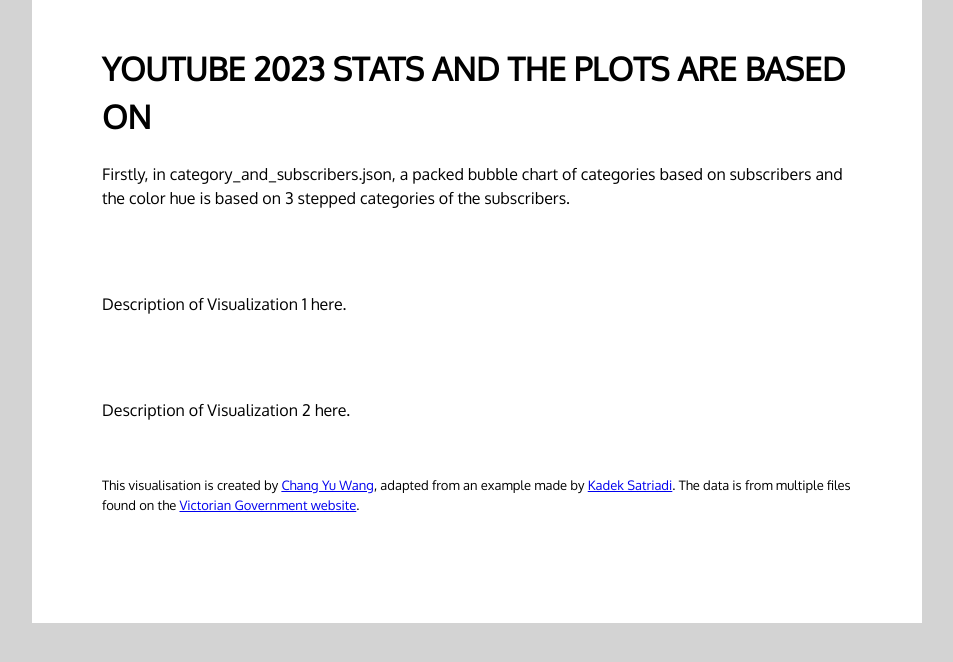
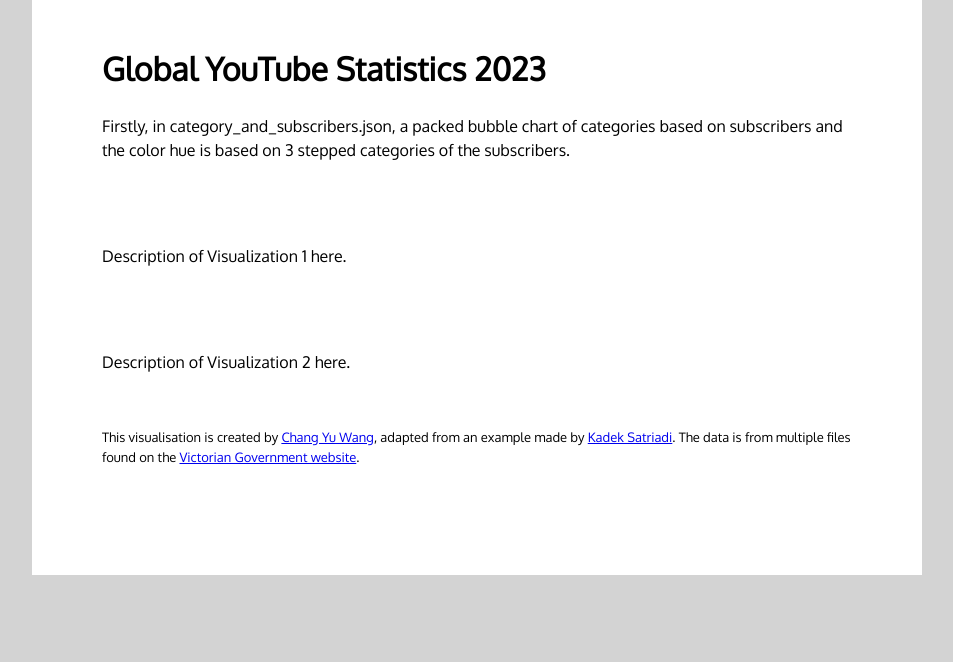
Before and after one commit to bharagvrathod/fit3179_asgn2, a plain HTML site: page visualizations/index.html in a window 1280 px wide. Shown: the whole page, without its empty margins (163-1116 px from the left). Drawn offline with nearby package versions, Linux system fonts and the light colour scheme; a script that the page names is missing.

Commit message:
html edits

```diff
--- a/visualizations/index.html
+++ b/visualizations/index.html
@@ -71,7 +71,7 @@
     <!-- Title and subtitle -->
     <div class="pure-g">
       <div class="pure-u-1-1">
-        <h1>YOUTUBE 2023 STATS AND THE PLOTS ARE BASED ON</h1>
+        <h1>Global YouTube Statistics 2023</h1>
         <p>Firstly, in category_and_subscribers.json, a packed bubble chart of categories based on subscribers and the color hue is based on 3 stepped categories of the subscribers.</p>
       </div>
     </div>
```
